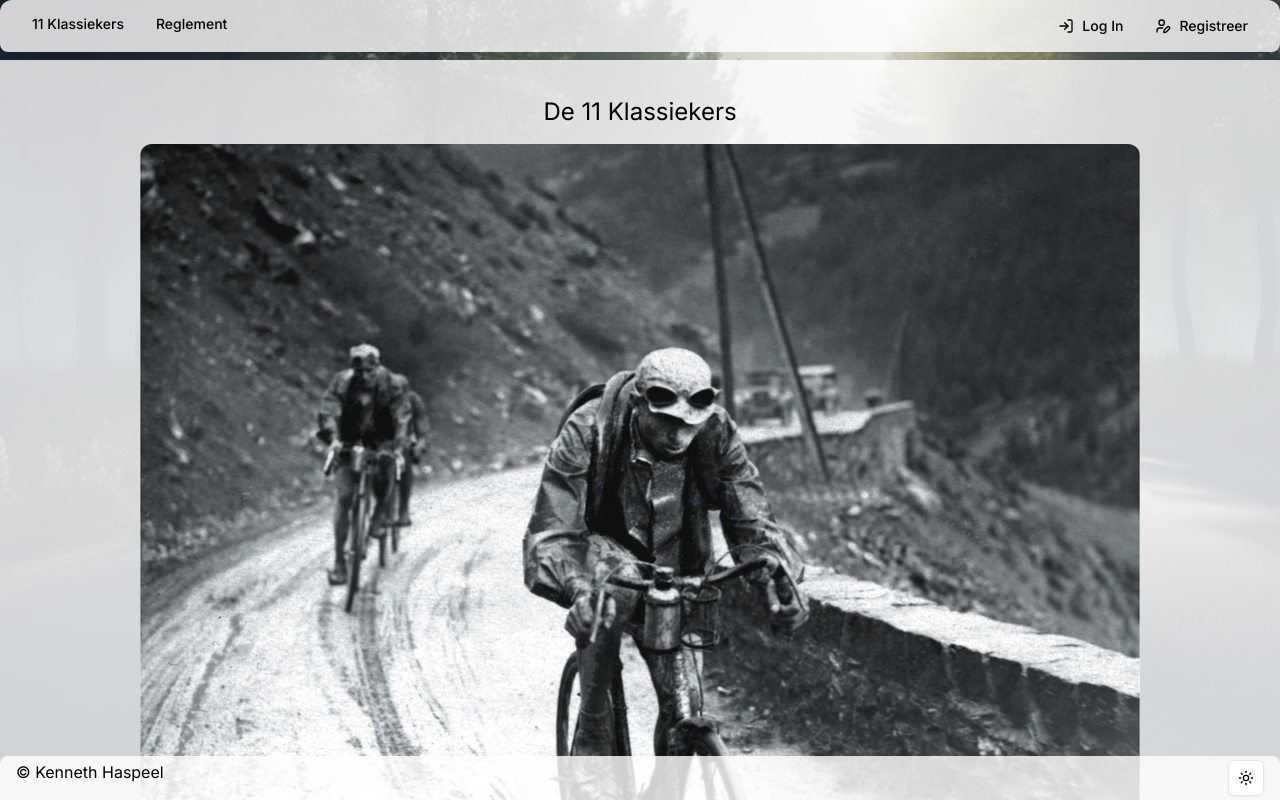
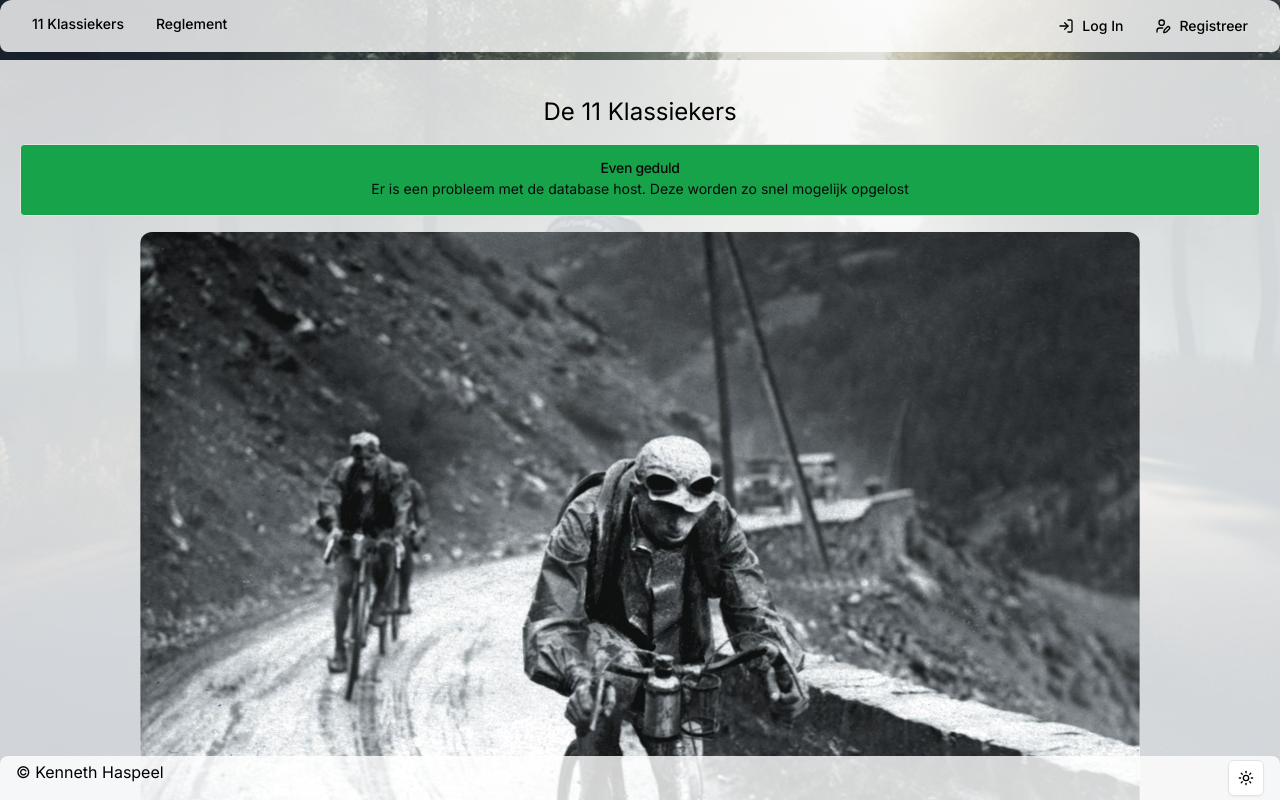
Before and after one commit to kennethhaspeel/11-klassiekers, a Next.js app: page / in a window 1280 px wide. Shown: the top 800 px of the page. Built offline with nearby package versions, Linux system fonts and the light colour scheme; no server answers; what web-push would draw is missing.

Commit message:
waarschuwing

```diff
--- a/src/app/page.tsx
+++ b/src/app/page.tsx
@@ -3,6 +3,7 @@ import Image from "next/image";
 import { getKindeServerSession } from "@kinde-oss/kinde-auth-nextjs/server";
 import PushNotificationManager from "@/components/PushNotificationManager";
 import PushNotificationIos from "@/components/PushNotificationIos";
+import { Alert, AlertDescription, AlertTitle } from "@/components/ui/alert";
 
 
 export default async function Home() {
@@ -14,6 +15,12 @@ const user =await getUser()
     <div className="flex-grow justify-center text-center mx-auto p-3">
       <div className="mx-auto py-4 flex flex-col justify-center items-center gap-4">
         <h2 className="text-2xl">De 11 Klassiekers</h2>
+        <Alert className="bg-green-600 rounded p-4">
+        <AlertTitle>Even geduld</AlertTitle>
+
+          <AlertDescription>Er is een probleem met de database host. Deze worden zo snel mogelijk opgelost</AlertDescription>
+
+      </Alert>
         <Image
           className="m-0 rounded-xl"
           src="/images/vintage1.jpg"
```
